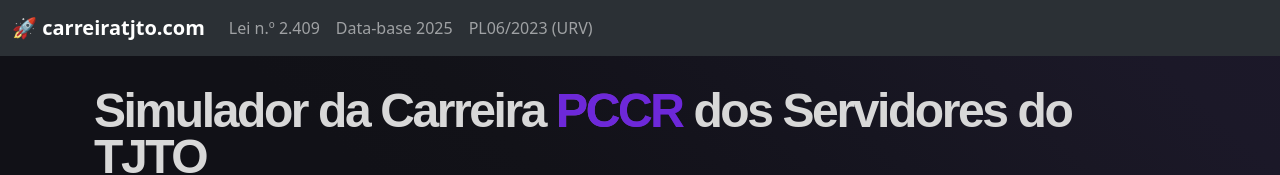
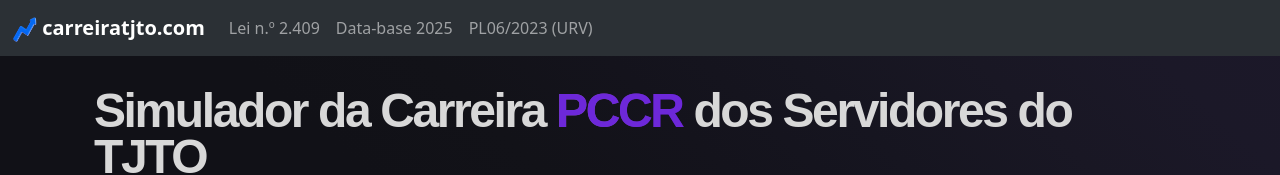
Before and after one commit to guilhermeoq/carreira-tjto, a Vue app: page / in a window 1280 px wide. Shown: the top 175 px of the page. Built offline with nearby package versions, Linux system fonts and the light colour scheme.

Commit message:
update favicon

```diff
--- a/src/components/Calculadora.vue
+++ b/src/components/Calculadora.vue
@@ -9,7 +9,7 @@
   </div>
   <nav class="navbar navbar-expand-lg bg-body-tertiary navbar-collapse" data-bs-theme="dark">
     <div class="container-fluid">
-      <div class="navbar-brand">🚀 <strong>carreiratjto.com</strong></div>
+      <div class="navbar-brand"><img src="/android-chrome-192x192.png" width="25" height="25" alt=""> <strong>carreiratjto.com</strong></div>
       <button class="navbar-toggler" type="button" data-bs-toggle="collapse" data-bs-target="#navbarNav"
         aria-controls="navbarNav" aria-expanded="false" aria-label="Toggle navigation">
         <span class="navbar-toggler-icon"></span>
```
